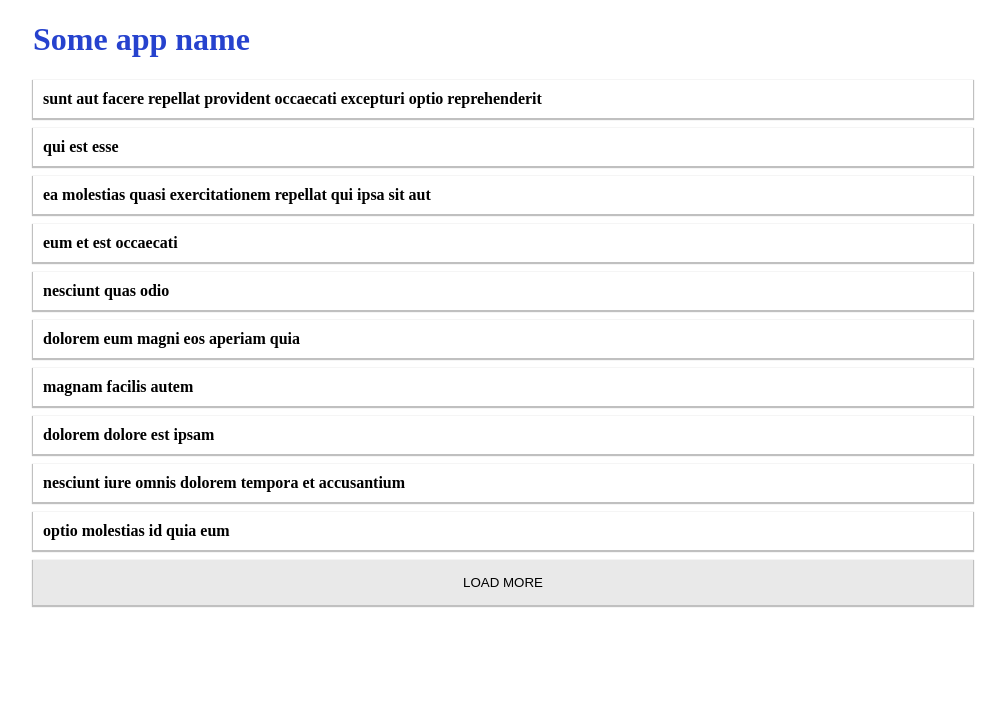
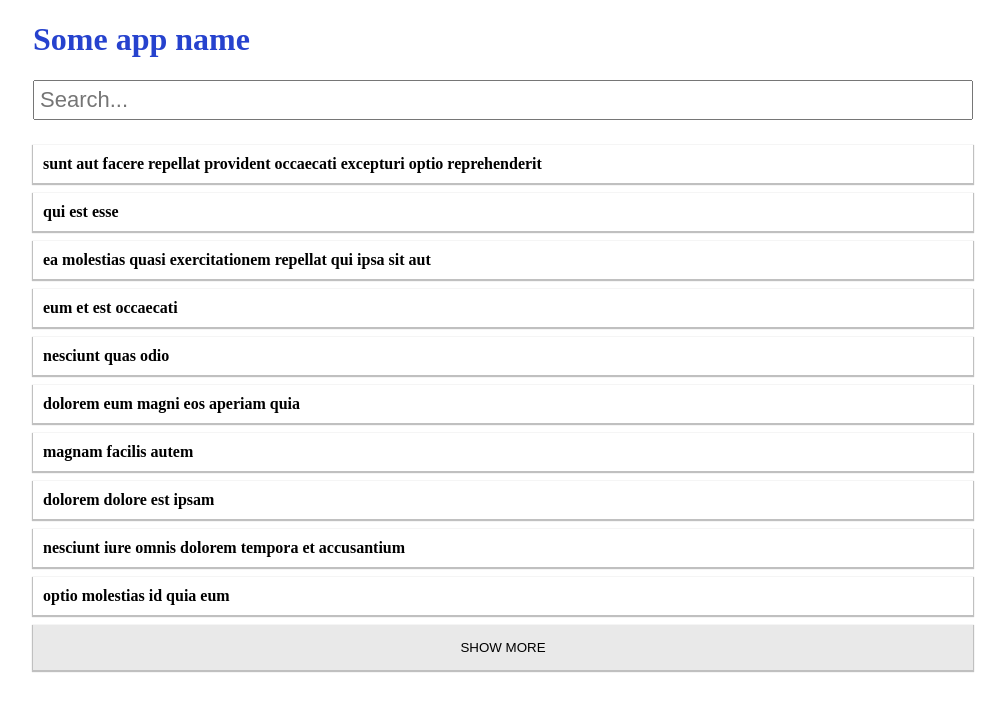
Before and after one commit to seniv/apiko-full-stack-intensive, a React (Create React App) app: page / in a window 1280 px wide. Shown: the top 710 px of the page, without its empty margins (137-1142 px from the left). Built offline with nearby package versions, Linux system fonts and the light colour scheme.

Commit message:
posts search

```diff
--- a/package.json
+++ b/package.json
@@ -1,5 +1,5 @@
 {
-  "name": "task-3",
+  "name": "apiko-full-stack-intensive",
   "version": "0.1.0",
   "private": true,
   "dependencies": {
--- a/src/App.css
+++ b/src/App.css
@@ -44,3 +44,18 @@ button:hover {
 .title {
   font-weight: bold;
 }
+
+.search-input {
+  width: 100%;
+  font-size: 22px;
+  padding: 5px;
+  box-sizing: border-box;
+  margin-bottom: 15px;
+}
+
+.no-items {
+  font-size: 22px;
+  padding: 15px;
+  background-color: #e94b4b;
+  color: #fff;
+}
--- a/src/App.js
+++ b/src/App.js
@@ -1,34 +1,53 @@
 import React, { Component } from 'react';
 import './App.css';
-import data from './data.json';
+import postsData from './data.json';
 
 import PostList from './components/PostList';
 import MoreButton from './components/MoreButton';
 import Header from './components/Header';
+import SearchInput from './components/SearchInput';
+import ItemsNotFound from './components/ItemsNotFound';
 
 class App extends Component {
   constructor (props) {
     super(props);
     this.state = { posts: [] };
+    this.data = [];
 
-    this.loadMore = this.loadMore.bind(this);
+    this.showMore = this.showMore.bind(this);
+    this.fakeLoadData = this.fakeLoadData.bind(this);
+    this.searchHandler = this.searchHandler.bind(this);
   }
-  loadMore () {
+  showMore () {
     const { posts } = this.state;
-    const newPosts = data.slice(posts.length, posts.length + 10)
+    const newPosts = this.data.slice(posts.length, posts.length + 10);
     this.setState({
       posts: posts.concat(newPosts)
     });
   }
+  fakeLoadData (search = '') {
+    const regExp = RegExp(search, 'i');
+    this.data = postsData.filter(post => regExp.test(post.title));
+    this.setState({
+      posts: this.data.slice(0, 10)
+    });
+  }
+  searchHandler ({ target: { value } }) {
+    this.fakeLoadData(value);
+  }
   componentDidMount () {
-    this.loadMore();
+    this.fakeLoadData();
   }
   render() {
     return (
       <div className="container">
         <Header />
-        <PostList posts={this.state.posts} />
-        <MoreButton onClick={this.loadMore} />
+        <SearchInput handleChange={this.searchHandler} />
+        { this.state.posts.length > 0
+          ? <PostList posts={this.state.posts} />
+          : <ItemsNotFound />
+        }
+        { this.data.length > this.state.posts.length && <MoreButton onClick={this.showMore} /> }
       </div>
     );
   }
--- /dev/null
+++ b/src/components/ItemsNotFound.js
@@ -0,0 +1,7 @@
+import React from 'react';
+
+const ItemsNotFound = () => (
+  <div className="no-items">No items found</div>
+);
+
+export default ItemsNotFound;
--- a/src/components/MoreButton.js
+++ b/src/components/MoreButton.js
@@ -2,7 +2,7 @@ import React from 'react';
 import PropTypes from 'prop-types';
 
 const MoreButton = ({ onClick }) => (
-  <button onClick={onClick}>Load more</button>
+  <button onClick={onClick}>Show more</button>
 );
 
 MoreButton.propTypes = {
--- /dev/null
+++ b/src/components/SearchInput.js
@@ -0,0 +1,12 @@
+import React from 'react';
+import PropTypes from 'prop-types';
+
+const SearchInput = ({ handleChange }) => (
+  <input className="search-input" onChange={handleChange} placeholder="Search..." />
+);
+
+SearchInput.propTypes = {
+  handleChange: PropTypes.func.isRequired
+};
+
+export default SearchInput;
```
